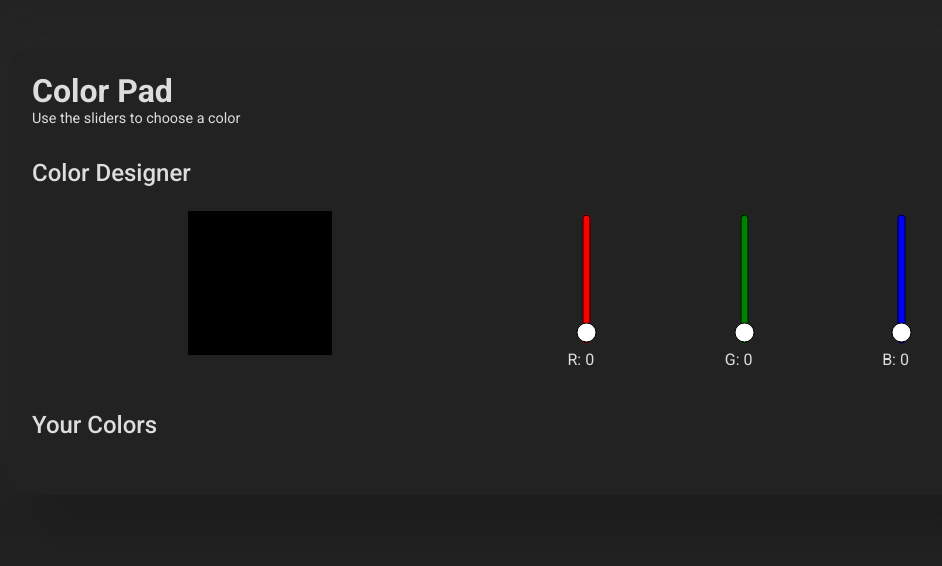
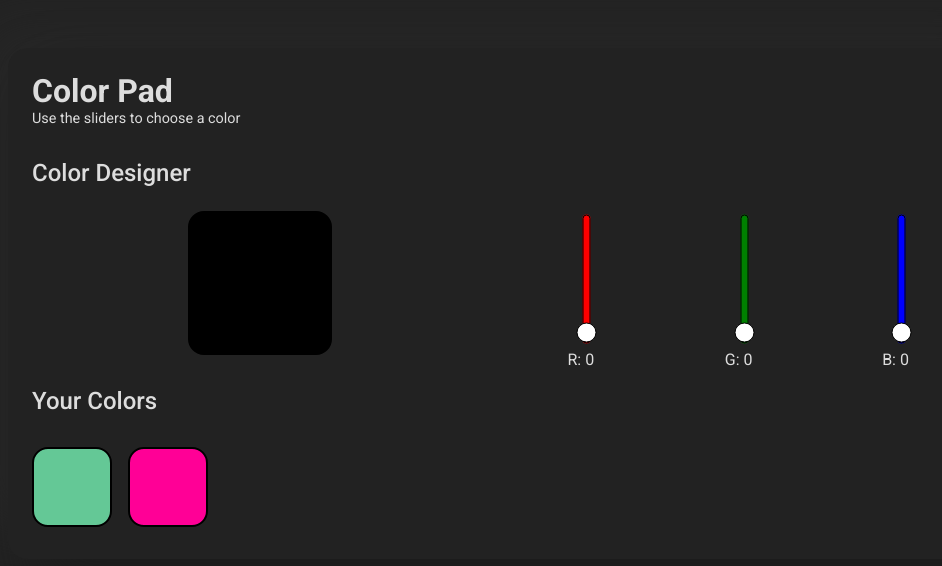
Before and after one commit to Nathan-Payne/color_pad, a Vue app: page / in a window 1280 px wide. Shown: the top 566 px of the page, without its empty margins (120-1062 px from the left). Built offline with nearby package versions, Linux system fonts and the light colour scheme.

Commit message:
add color saving and deleting functionality via an eventBus + lifecycle hooks

```diff
--- a/src/App.vue
+++ b/src/App.vue
@@ -5,19 +5,43 @@
       <h4>Use the sliders to choose a color</h4>
     </header>
     <color-designer></color-designer>
-    <palette-display></palette-display>
+    <palette-display :savedColors="savedColors"></palette-display>
   </div>
 </template>
 
 <script>
 import colorDesigner from "./components/colorDesigner.vue";
 import paletteDisplay from "./components/paletteDisplay";
+import { eventBus } from "./main.js";
 
 const app = {
   name: "App",
+  data: function() {
+    return {
+      savedColors: [
+        { id: 1, colorCss: "background-color: rgb(100, 200, 150)" },
+        { id: 2, colorCss: "background-color: rgb(355, 0, 150)" },
+      ],
+    };
+  },
   components: {
     "color-designer": colorDesigner,
     "palette-display": paletteDisplay,
+  },
+  created() {
+    // eslint-disable-next-line prettier/prettier
+    eventBus.$on("saveColor", (rgb) => {
+      const idNum = this.savedColors.length + 1;
+      this.savedColors.push({
+        id: idNum,
+        colorCss: `background-color: rgb(${rgb.red}, ${rgb.green}, ${rgb.blue})`,
+      });
+    });
+    eventBus.$on("deleteColor", (colorId) => {
+      this.savedColors = this.savedColors.filter(
+        (colorObject) => colorObject.id !== colorId
+      );
+    });
   },
 };
 export default app;
@@ -52,7 +76,7 @@ header {
 section {
   width: 100%;
   height: 40%;
-  padding-bottom: 2rem;
+  padding-bottom: 0.5rem;
 }
 
 h2 {
--- a/src/components/colorDesigner.vue
+++ b/src/components/colorDesigner.vue
@@ -3,7 +3,7 @@
     <h2>Color Designer</h2>
     <div id="designer-main">
       <div class="color-show-group">
-        <div class="color-show" :style="currentColor"></div>
+        <div class="color-show" :style="currentColor" @click="saveColor"></div>
       </div>
       <div class="slider-group">
         <color-slider
@@ -25,6 +25,8 @@
 
 <script>
 import Slider from "./slider.vue";
+import { eventBus } from "../main.js";
+
 export default {
   name: "colorDesigner",
   components: {
@@ -41,9 +43,14 @@ export default {
       let r = this.rgb.red;
       let g = this.rgb.green;
       let b = this.rgb.blue;
-      return `background-color: rgb(${r}, ${g}, ${b})`
-    }
-  }
+      return `background-color: rgb(${r}, ${g}, ${b})`;
+    },
+  },
+  methods: {
+    saveColor() {
+      eventBus.$emit("saveColor", this.rgb);
+    },
+  },
 };
 </script>
 
@@ -65,7 +72,8 @@ export default {
 .color-show {
   width: 9rem;
   height: 9rem;
-  border: 1px solid black;
+  border: 2px solid black;
+  border-radius: 1rem;
 }
 
 .slider-group {
--- a/src/components/paletteDisplay.vue
+++ b/src/components/paletteDisplay.vue
@@ -1,13 +1,43 @@
 <template>
   <section>
     <h2>Your Colors</h2>
+    <div id="savedColors">
+      <div
+        class="savedColor"
+        v-for="color in savedColors"
+        :key="color.id"
+        :style="color.colorCss"
+        @click="deleteColor(color.id)"
+      ></div>
+    </div>
   </section>
 </template>
 
 <script>
+import { eventBus } from "../main.js";
+
 export default {
   name: "paletteDisplay",
+  props: ["savedColors"],
+  methods: {
+    deleteColor(colorId) {
+      eventBus.$emit("deleteColor", colorId);
+    },
+  },
 };
 </script>
 
-<style></style>
+<style>
+#savedColors {
+  margin-top: 2rem;
+  display: grid;
+  grid-gap: 1rem;
+  grid-template-columns: repeat(auto-fit, 5rem);
+}
+.savedColor {
+  height: 5rem;
+  width: 5rem;
+  border: 2px solid black;
+  border-radius: 1rem;
+}
+</style>
--- a/src/main.js
+++ b/src/main.js
@@ -3,6 +3,9 @@ import App from "./App.vue";
 
 Vue.config.productionTip = false;
 
+export const eventBus = new Vue();
+
 new Vue({
+  // eslint-disable-next-line prettier/prettier
   render: (h) => h(App),
 }).$mount("#app");
```
